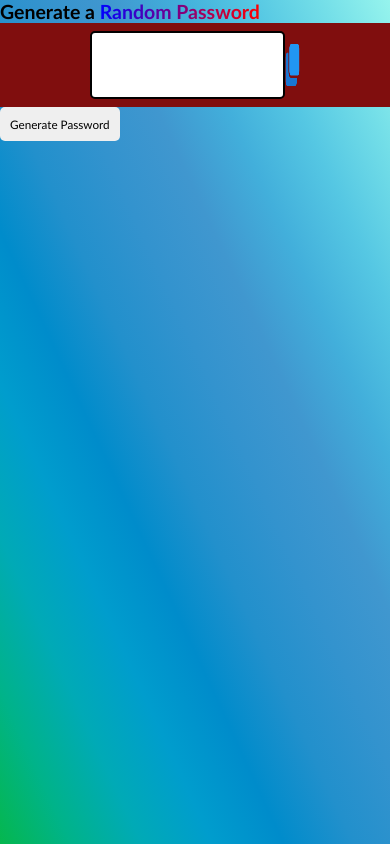
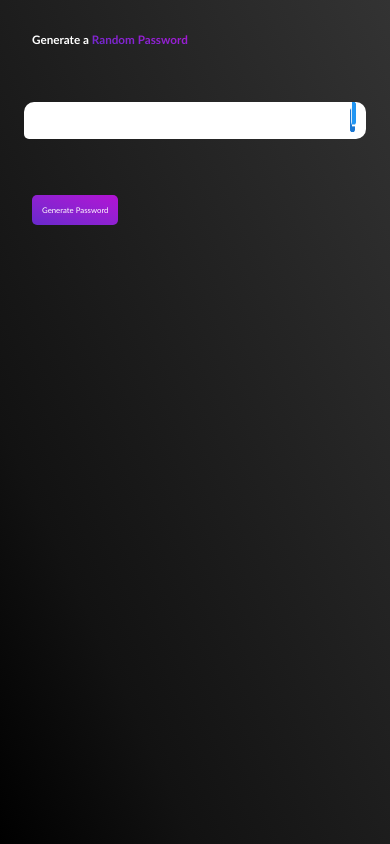
Before and after one commit to Mkmihir16/Password-Generator, a plain HTML site: page index.html in a window 390 px wide. Drawn offline with Linux system fonts and the light colour scheme.

Commit message:
add responsiveness

```diff
--- a/index.html
+++ b/index.html
@@ -5,6 +5,7 @@
     <meta name="viewport" content="width=device-width, initial-scale=1.0">
     <title>Document</title>
     <link rel="stylesheet" href="style.css">
+    <link rel="stylesheet" href="responsive.css">
 </head>
 <body>
    <div class="container">
@@ -14,7 +15,8 @@
         <img  onclick="fun()" src="copy.png" alt="">
     </div>
     <button onclick="passsword()" class="btns">Generate Password</button>
-   </div>
+    <p>Your Password Copied.</p>
+</div>
 </body>
 <script src="script.js"></script>
 </html>
--- /dev/null
+++ b/responsive.css
@@ -0,0 +1,18 @@
+@media only  screen and (max-width: 800px ) {
+
+    body{
+        width:100%;
+
+    }
+    .inputs{
+        height: auto;
+    }
+    .inputs input{
+        height: 2vh;
+        width: 80vw;
+    }
+    .inputs img{
+        height: 3.5vh;
+        width: 1.5vw;
+    }
+}
--- a/script.js
+++ b/script.js
@@ -3,7 +3,7 @@ let uppercase="ABCDEFGHIJKLMNOPQRSTUVWXYS";
 let lowercase="abcdefghijklmnopqrstuvwxyz";
 let number="1234567890";
 let length=12;
-let specialchar="!@#$%^&*()_+-={}[]|\:;'<>,.?";
+let specialchar="!@#$%^&*()_+-={}";
 function passsword(){
     let password="";
 password+=uppercase[Math.floor(Math.random()*uppercase.length)];
@@ -20,8 +20,12 @@ pass.value=password;
 console.log(pass.value)
 }
 function fun(){
+    document.querySelector("p").classList.add("add");
     // window.clipboard.writeText(pass.value);
     navigator.clipboard.writeText(pass.value);
     console.log(navigator.clipboard.writeText(pass.value));
+    setTimeout(()=>{
+        document.querySelector("p").classList.remove("add");
+    },3000)
     // alert("Password Copied");
 }
--- a/style.css
+++ b/style.css
@@ -3,49 +3,73 @@
     padding: 0;
     margin: 0;
 font-family: 'Gill Sans', 'Gill Sans MT', Calibri, 'Trebuchet MS', sans-serif;
+
 }
 body{
     height: 100vh;
-    background-image: linear-gradient(to right top, #05b74e, #00b389, #00aab6, #009dcd, #008ccb, #2290cc, #3393ce, #4097cf, #42afdb, #55c7e3, #73dee8, #96f4ed);
+    /* background-image: linear-gradient(to right top, #e181f0, #dd86eb, #d98be5, #d490e0, #d094da); */
+    background-image: linear-gradient(to right top, #000000, #121212, #1d1d1d, #282828, #333333);
 }
 h1{
-    font-size: 5vw;
-
+    font-size: 3vw;
+    padding: 2rem;
+    color: white;
 }
 h1 span{
-    background: linear-gradient(to right,blue,red);
+    background:linear-gradient(to right top, #6829cd, #7c26cf, #8f21d1, #a11bd3, #b212d4);
     -webkit-text-fill-color: transparent;
     -webkit-background-clip:text ;
 }
 .inputs{
-    display: flex;
+    /* display: flex;
     justify-content: center;
-    align-items: center;
-    background-color: rgb(128, 14, 14);
-    height: 10vh;
-    width: 100%;
+    align-items: center; */
+    background-color: rgb(255, 255, 255);
+    height: auto;
+    width: max-content;
+    margin: 1.5rem;
+    border-radius: 10px;
 }
 .inputs img{
-    height: 5vh;
-    width:4vw;
+    /* height: 6vh;
+    width:3.5vw; */
+    height: 3.5vh;
+    width: 2vw;
     cursor: pointer;
+    margin: 0 10px;
 }
 .inputs input{
+    border: none;
+    outline: none;
     height: 8vh;
     width: 50vw;
-    font-size: 3vw;
+    font-size: 2.2vw;
     font-family: 'Times New Roman', Times, serif;
     background-color: white;
     outline: none;
-    border: 2px solid black;
+    /* border: 2px solid black; */
     border-radius: 5px;
     padding: 10px;
 }
 .btns{
-
-    font-size: 3vw;
+   margin: 2rem;
+    font-size: 2vw;
     padding: 10px;
     border-radius: 5px;
     border: none;
     cursor: pointer;
+    color: white;
+    background: linear-gradient(to right top, #6829cd, #7c26cf, #8f21d1, #a11bd3, #b212d4);
 }
+p{
+    display: none;
+}
+
+.add{
+   display: block;
+    width: 24%;
+    color:white;
+    text-align: center;
+    position: relative;
+    top:-20px;
+}
```
